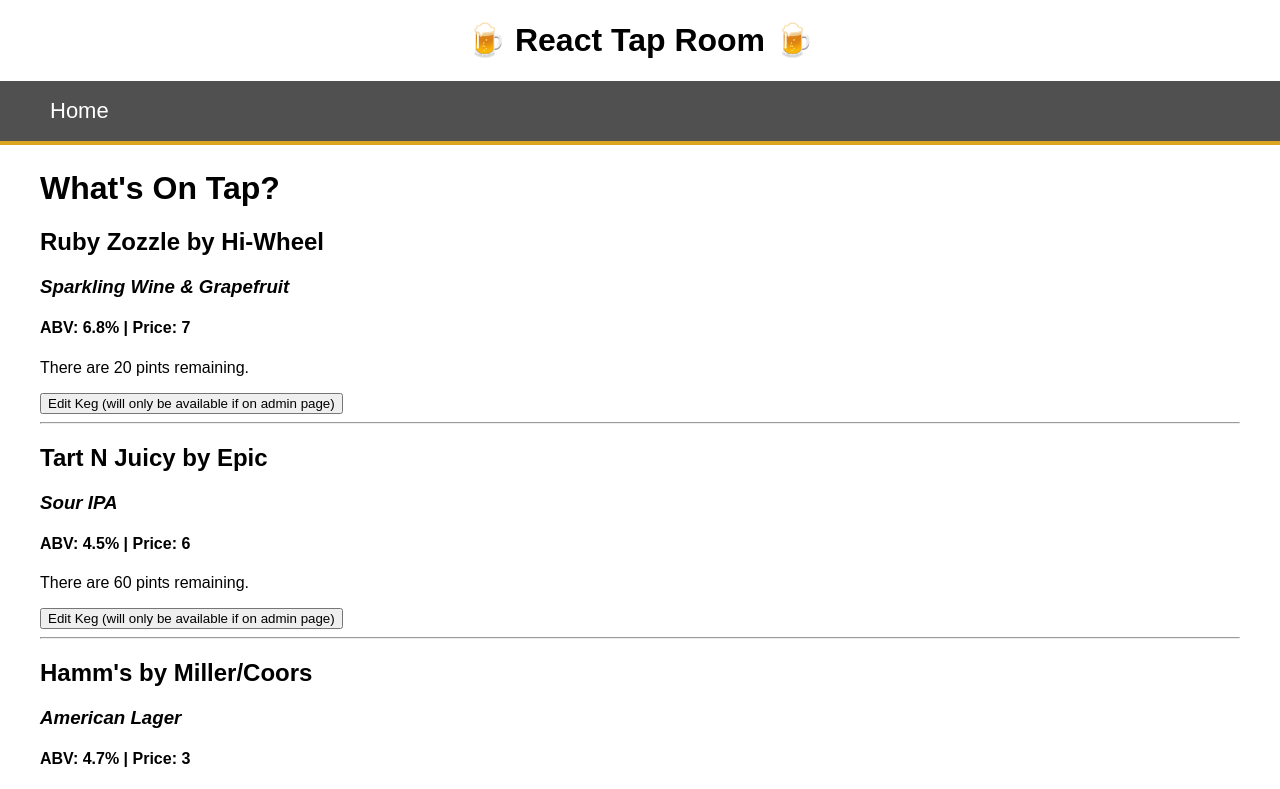
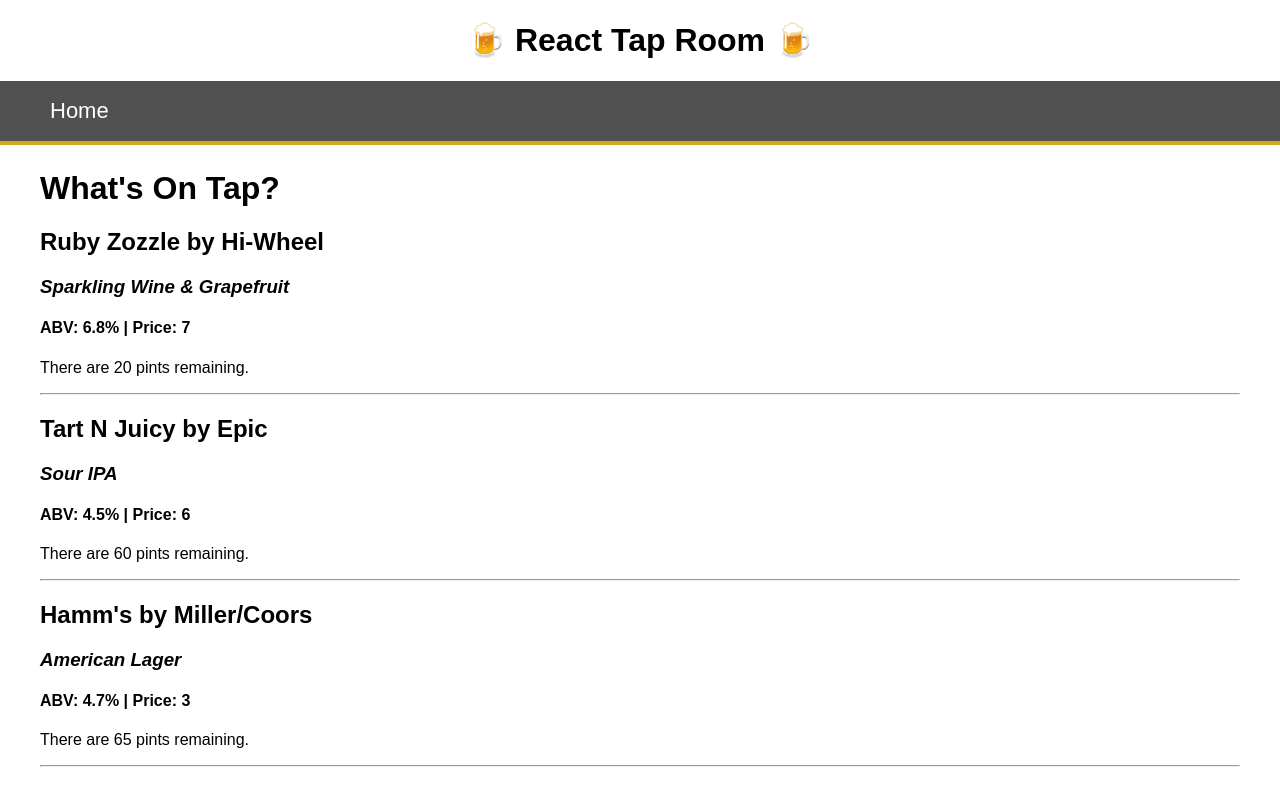
Before and after one commit to ellymaimon/tap-room-react, a React app: page /#/ in a window 1280 px wide. Shown: the top 789 px of the page. Built offline with nearby package versions, Linux system fonts and the light colour scheme.

Commit message:
Add conditional rendering of edit button based on admin route, add prop type

```diff
--- a/src/components/Keg.jsx
+++ b/src/components/Keg.jsx
@@ -3,25 +3,30 @@ import PropTypes from 'prop-types';
 
 function Keg(props) {
   const { name, brewer, description, abv, price, remaining } = props;
+  let adminView = null;
+  if (props.isAdmin) {
+    adminView = <button>Edit Keg (will only be available if on admin page)</button>;
+  }
   return(
     <div>
       <h2>{name} by {brewer}</h2>
       <h3><em>{description}</em></h3>
       <h4>ABV: {abv} | Price: {price}</h4>
       <p>There are {remaining} pints remaining.</p>
-      <button>Edit Keg (will only be available if on admin page)</button>
+      {adminView}
       <hr/>
     </div>
   )
 }
 
 Keg.propTypes = {
-  name: PropTypes.string,
-  brewer: PropTypes.string,
-  description: PropTypes.string,
-  abv: PropTypes.string,
-  price: PropTypes.string,
-  remaining: PropTypes.string
+  name: PropTypes.string.isRequired,
+  brewer: PropTypes.string.isRequired,
+  description: PropTypes.string.isRequired,
+  abv: PropTypes.string.isRequired,
+  price: PropTypes.string.isRequired,
+  remaining: PropTypes.string.isRequired,
+  isAdmin: PropTypes.bool.isRequired,
 };
 
 export default Keg;
```
